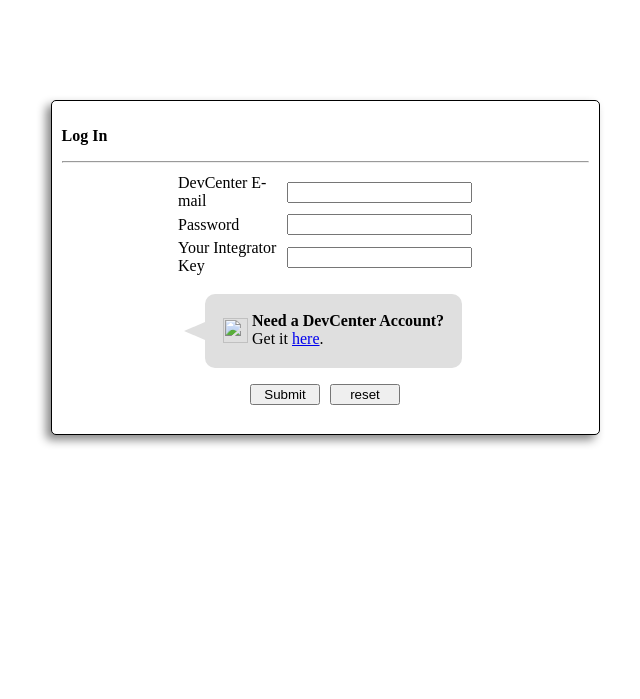
After one commit to docusign/docusign-soap-sdk, a PHP site: page /login.html in a window 1280 px wide. The commit adds this page. Shown: the top 699 px of the page, without its empty margins (315-955 px from the left). Run offline with PHP 8.4, Linux system fonts and the light colour scheme.

Commit message:
add footer images, footer and login. update css accordingly

```diff
--- a/Common/homestyle.css
+++ b/Common/homestyle.css
@@ -44,3 +44,115 @@
 .tabs section.current iframe {
     display: block;
 }
+
+/*Share and follow styles*/
+.addthis_toolbox.addthis_pill_combo a {
+    float: left;
+}
+.addthis_button_compact .at15t_compact {
+    float: left;
+}
+
+.leftalign
+{
+    text-align: left;
+}
+
+.rightalign
+{
+    text-align:right;
+}
+
+.centeralign
+{
+    text-align:center;
+    margin-left:auto;
+    margin-right:auto;
+}
+
+/*Login styles*/
+.dropshadow-topright
+{
+    margin: 100px auto;
+    background-color: #FFFFFF;
+    -moz-border-radius: 5px;
+    -webkit-border-radius: 5px;
+    border: 1px solid #000;
+    padding: 10px;
+    height: 313px;
+    width: 527px;
+    box-shadow: 5px -5px 10px #700;
+    -webkit-box-shadow: 5px -5px 10px #888;
+    -moz-box-shadow: 5px -5px 10px #334455;
+    -moz-border-radius: 5px;
+    -webkit-border-radius: 5px;
+    border: 1px solid #000;
+    padding: 10px;
+}
+
+.dropshadow-bottomleft
+{
+    margin: 100px auto;
+    background-color: #FFFFFF;
+    -moz-border-radius: 5px;
+    -webkit-border-radius: 5px;
+    border: 1px solid #000;
+    padding: 10px;
+    height: 313px;
+    width: 527px;
+    box-shadow: -5px 5px 10px #700;
+    -webkit-box-shadow: -5px 5px 10px #888;
+    -moz-box-shadow: -5px 5px 10px #334455;
+    -moz-border-radius: 5px;
+    -webkit-border-radius: 5px;
+    border: 1px solid #000;
+    padding: 10px;
+}
+
+.triangle-isosceles {
+	position:relative;
+	padding:15px;
+	margin:1em 0 1em;
+	color:#000;
+	background:#fff; /* default background for browsers without gradient support */
+
+	/* css3 */
+	-moz-border-radius:10px;
+	-webkit-border-radius:10px;
+	border-radius:10px;
+	/* NOTE: webkit gradient implementation is not as per spec */
+	background:-webkit-gradient(linear, left top, left bottom, from(#F2F2F2), to(#DFDFDF));
+	background:-moz-linear-gradient(top, #F2F2F2, #DFDFDF);
+	background:-o-linear-gradient(top, #F2F2F2, #DFDFDF);
+}
+
+.triangle-isosceles.left {
+	margin-left:30px;
+	background:#DFDFDF;
+}
+
+/* creates triangle */
+.triangle-isosceles:after {
+	content:"";
+	display:block; /* reduce the damage in FF3.0 */
+	position:absolute;
+	bottom:-26px; /* value = - border-top-width - border-bottom-width */
+	left:47px; /* controls horizontal position */
+	width:0;
+	height:0;
+	border-width:15px 15px 0; /* vary these values to change the angle of the vertex */
+	border-style:solid;
+	border-color:transparent #DFDFDF;
+}
+
+/* Variant : left
+------------------------------------------ */
+
+.triangle-isosceles.left:after {
+	top:28px; /* controls vertical position */
+	left:-21px; /* value = - border-left-width - border-right-width */
+	bottom:auto;
+	border-width:9px 21px 9px 0;
+	border-color:transparent #DFDFDF;
+
+}
--- /dev/null
+++ b/Common/login.html
@@ -0,0 +1,60 @@
+<head>
+    <script type="text/javascript" src="http://s7.addthis.com/js/250/addthis_widget.js"></script>
+    <link rel="stylesheet" href="homestyle.css" type="text/css">
+</head>
+<body>
+ <div class="dropshadow-bottomleft">
+        <p class="leftalign">
+            <b>Log In</b></p>
+        <hr />
+        <form action="" id="logInForm">
+        <div id="container" class="centeralign" style="width: 300px;">
+            <table style="width: 300px;" align="center">
+                <tr>
+                    <td>
+                        DevCenter E-mail
+                    </td>
+                    <td>
+                        <input id="DevCenterEmail" type="text" name="DevCenterEmail" value="" />
+                    </td>
+                </tr>
+                <tr>
+                    <td>
+                        Password
+                    </td>
+                    <td>
+                        <input id="DevCenterPassword" type="password" name="DevCenterPassword" value="" />
+                    </td>
+                </tr>
+                <tr>
+                    <td>
+                        Your Integrator Key
+                    </td>
+                    <td>
+                        <input id="DevCenterIKey" type="text" name="DevCenterIKey" value="" />
+                    </td>
+                </tr>
+            </table>
+            <div>
+                <table class="triangle-isosceles left" align="center">
+                    <tr>
+                        <td>
+                            <img alt="" src="" style="height: 25px; width: 25px" />
+                        </td>
+                        <td>
+                            <b>Need a DevCenter Account?</b><br />
+                            Get it <a href="http://www.docusign.com/developers-center/get-free-developer-account">
+                                here</a>.
+                        </td>
+                    </tr>
+                </table>
+            </div>
+            <div id="action" class="centeralign" style="width: 150px;">
+                <input id="Submit1" type="submit" value="Submit" style="width: 70px; margin-right: 5px;" /><input
+                    id="Reset1" type="Reset" value="reset" style="width: 70px; margin-left: 5px;" />
+            </div>
+        </div>
+        </form>
+    </div>
+	</body>
+</html>
```
Also changed, not shown: Common/footer.html (added, +43 -0 lines), Common/images/blog.png (added), Common/images/follow-us_reasonably_small.png (added), Common/images/icon-facebook.png (added), Common/images/icon-linkedin.png (added), Common/images/icon-rss.png (added), Common/images/icon-twitter.png (added), Common/images/icon-youtube.png (added).
